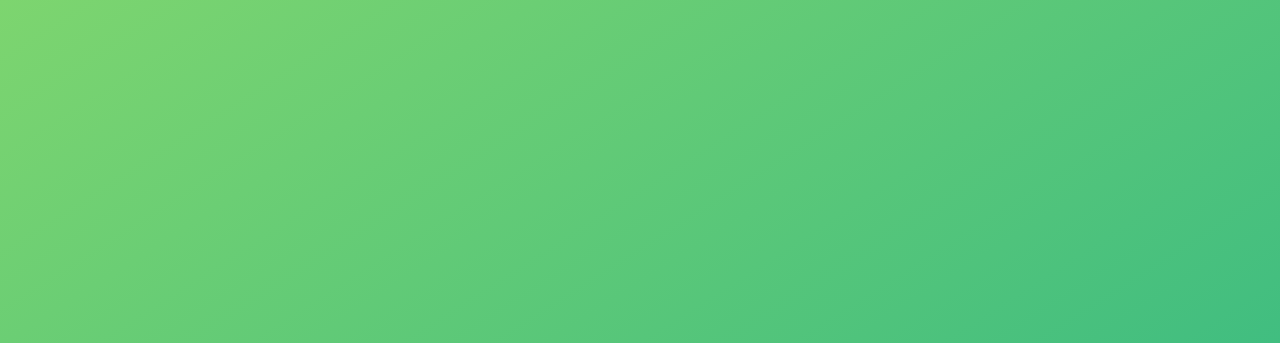
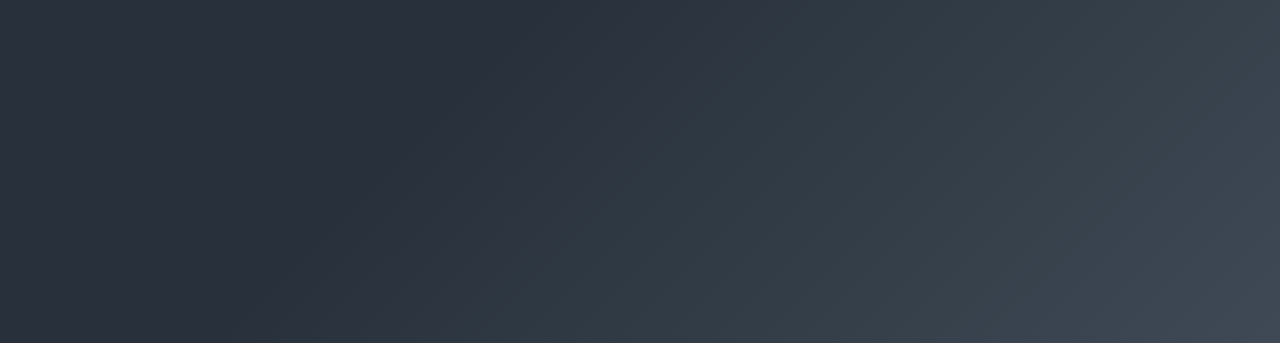
Before and after one commit to damianroiz/the-complete-js-course-2023, a plain HTML site: page practice-assignments/index.html in a window 1280 px wide. Shown: the top 343 px of the page. Drawn offline with Linux system fonts and the light colour scheme.

Commit message:
changed bg color

```diff
--- a/practice-assignments/index.html
+++ b/practice-assignments/index.html
@@ -10,7 +10,7 @@
         height: 100vh;
         display: flex;
         align-items: center;
-        background: linear-gradient(to top left, #28b487, #7dd56f);
+        background: linear-gradient(315deg, #485461 0%, #28313b 74%);
       }
       h1 {
         font-family: sans-serif;
```
